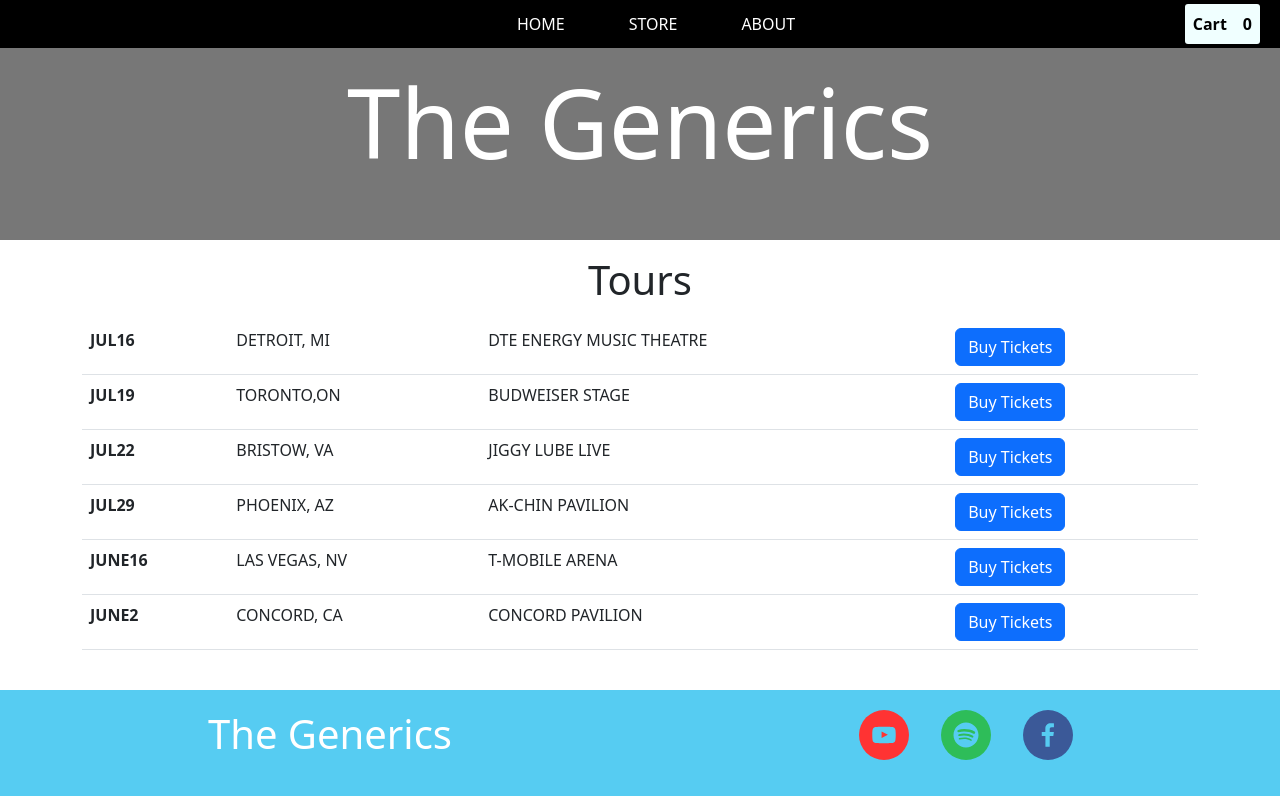
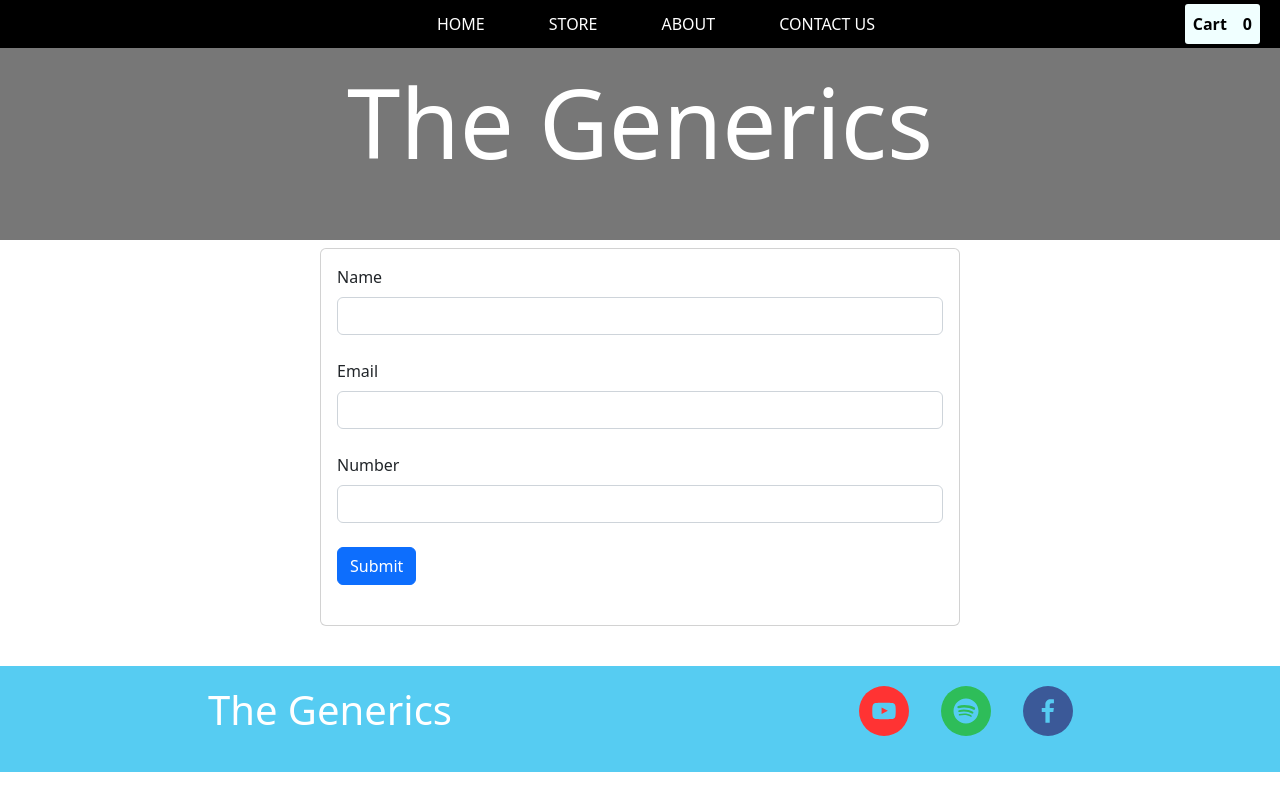
Before and after one commit to Pardeepky/Ecommerce-App, a React (Create React App) app: page /#/contact-us in a window 1280 px wide. Before the commit this address led to /. Built offline with nearby package versions, Linux system fonts and the light colour scheme.

Commit message:
contactus component

```diff
--- a/package.json
+++ b/package.json
@@ -6,6 +6,7 @@
     "@testing-library/jest-dom": "^5.16.5",
     "@testing-library/react": "^13.4.0",
     "@testing-library/user-event": "^13.5.0",
+    "axios": "^1.3.4",
     "bootstrap": "^5.2.3",
     "react": "^18.2.0",
     "react-bootstrap": "^2.7.2",
--- a/src/components/Header/Header.js
+++ b/src/components/Header/Header.js
@@ -17,6 +17,9 @@ const Header = ({ showCartHandler }) => {
           <li>
             <NavLink to='/about' style={{ color: 'white', textDecoration: 'none' }}>ABOUT</NavLink>
           </li>
+          <li>
+            <NavLink to='/contact-us' style={{ color: 'white', textDecoration: 'none' }}>CONTACT US</NavLink>
+          </li>
         </ul>
         <HeaderCartButton showCartHandler={showCartHandler} />
       </header>
--- a/src/index.js
+++ b/src/index.js
@@ -8,6 +8,7 @@ import Home from './views/Home';
 import Store from './views/Store';
 import About from './views/About';
 import CartProvider from './context/CartProvider';
+import ContactUs from './views/ContactUs';
 
 const root = ReactDOM.createRoot(document.getElementById('root'));
 root.render(
@@ -19,6 +20,7 @@ root.render(
           <Route path='/' element={<Home />} />
           <Route path='/store' element={<Store />} />
           <Route path='/about' element={<About />} />
+          <Route path='/contact-us' element={<ContactUs />} />
         </Route>
         <Route path="*" element={<Navigate to="/" replace />} />
       </Routes>
--- /dev/null
+++ b/src/views/ContactUs.js
@@ -0,0 +1,56 @@
+import axios from 'axios';
+import React, { useRef } from 'react';
+
+const ContactUs = () => {
+    const nameRef = useRef('');
+    const emailRef = useRef('');
+    const numberRef = useRef('');
+
+    const submitHandler = async (event) => {
+        event.preventDefault();
+        try {
+            const contactPersonDetails = {
+                name: nameRef.current.value,
+                email: emailRef.current.value,
+                number: numberRef.current.value,
+            };
+            const res = await axios.post('https://react-http-cc9eb-default-rtdb.firebaseio.com/contactDetails.json', {
+                body: JSON.stringify(contactPersonDetails),
+                header: {
+                    'Contetnt-Type': 'application/json'
+                }
+            })
+            nameRef.current.value = '';
+            emailRef.current.value = '';
+            numberRef.current.value = '';
+        } catch (err) {
+            console.log(err);
+        }
+    }
+
+    return (
+        <div className='d-flex justify-content-center'>
+            <div className='card ' style={{ width: '40rem' }}>
+                <div className='card-body'>
+                    <form onSubmit={submitHandler}>
+                        <div className="form-outline mb-4">
+                            <label htmlFor='name' className="form-label">Name</label>
+                            <input type="text" className="form-control" id='name' ref={nameRef} />
+                        </div>
+                        <div className="form-outline mb-4">
+                            <label htmlFor="email" className="form-label">Email</label>
+                            <input type="email" className="form-control" id="email" ref={emailRef} />
+                        </div>
+                        <div className="form-outline mb-4">
+                            <label htmlFor="number" className="form-label">Number</label>
+                            <input type="text" className="form-control" id="number" ref={numberRef} />
+                        </div>
+                        <button type="submit" className="btn btn-primary btn-block mb-4">Submit</button>
+                    </form>
+                </div>
+            </div>
+        </div>
+    );
+}
+
+export default ContactUs;
```
Also changed, not shown: 1 other file (tests, documents, lock files or other folders).
